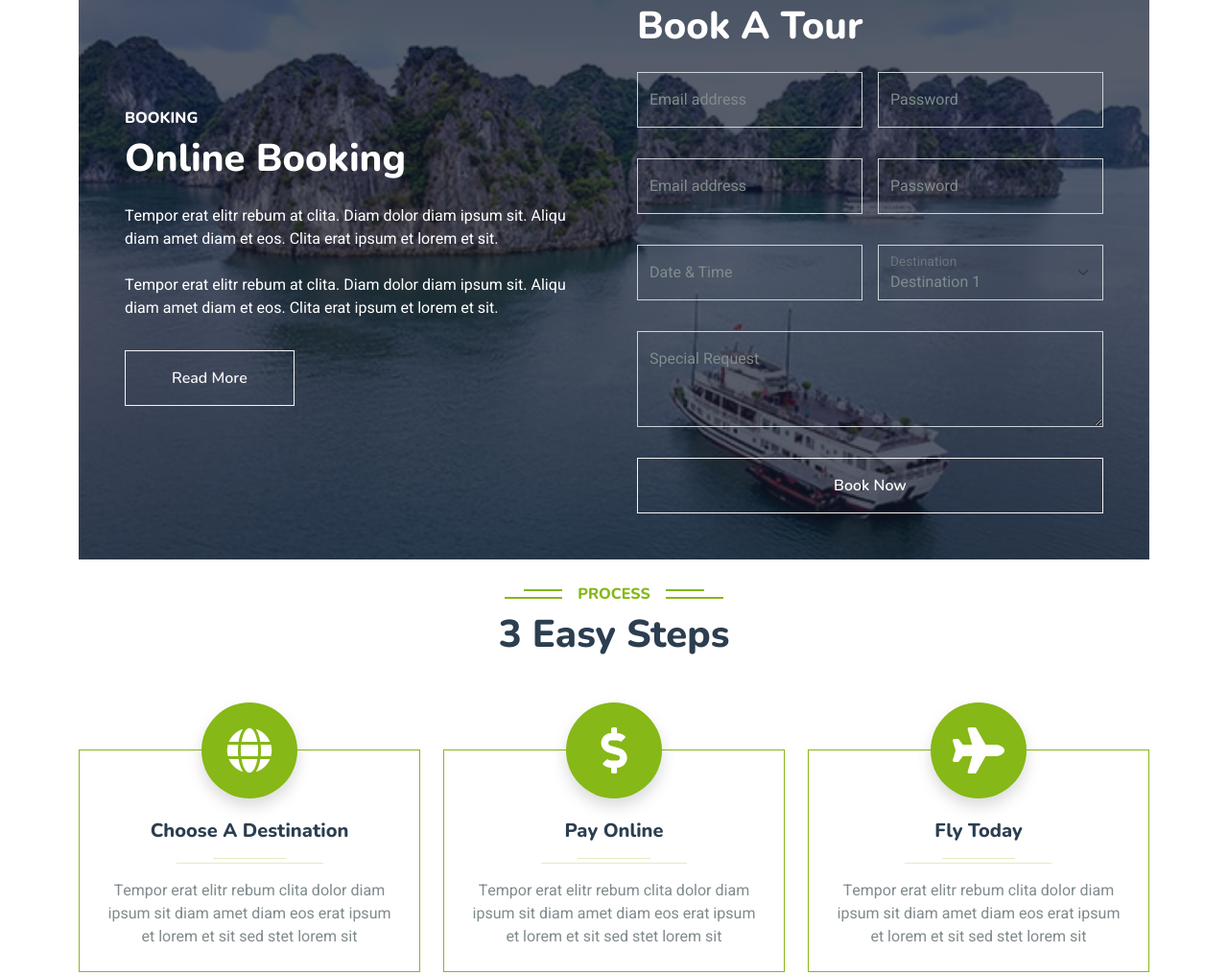
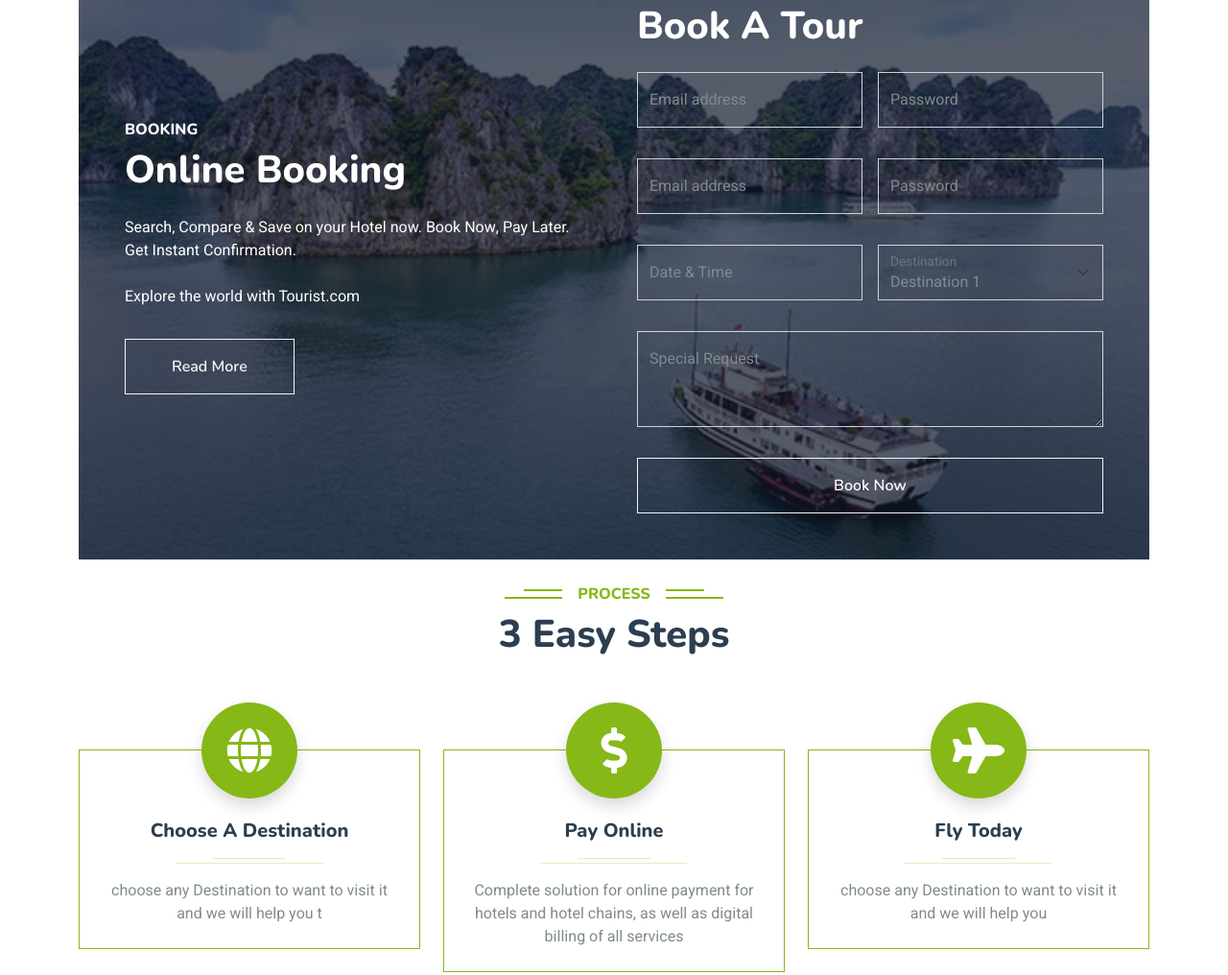
Before and after one commit to hebaibrahimahmed/bootstrap_project, a plain HTML site: page index.html in a window 1280 px wide. Shown: the part 3433-4449 px from the top of the page at 96% size. Drawn offline with nearby package versions, Linux system fonts and the light colour scheme.

Commit message:
final update

```diff
--- a/index.html
+++ b/index.html
@@ -359,10 +359,8 @@
               <div class="col-md-6  text-white ">
                 <h6 class="text-white text-uppercase">Booking</h6>
                 <h1 class="text-white mb-4">Online Booking</h1>
-                <p class="mb-4">Tempor erat elitr rebum at clita. Diam dolor diam ipsum sit. Aliqu diam amet diam et
-                  eos. Clita erat ipsum et lorem et sit.</p>
-                <p class="mb-4">Tempor erat elitr rebum at clita. Diam dolor diam ipsum sit. Aliqu diam amet diam et
-                  eos. Clita erat ipsum et lorem et sit.</p>
+                <p class="mb-4">Search, Compare & Save on your Hotel now. Book Now, Pay Later. Get Instant Confirmation.</p>
+                <p class="mb-4">Explore the world with Tourist.com</p>
                 <a href="" class="btn btn-outline-light px-5 py-3 mt-2">Read More</a>
 
               </div>
@@ -459,9 +457,8 @@
                 <h5 class="mt-4">Choose A Destination</h5>
                 <hr class="w-25 mx-auto bg-primary mb-1">
                 <hr class="w-50 mx-auto bg-primary mt-0">
-                <p class="mb-0">Tempor erat elitr rebum clita dolor diam ipsum sit diam amet diam eos erat
-                  ipsum et
-                  lorem et sit sed stet lorem sit</p>
+                <p class="mb-0">choose any Destination to want to visit it and we will help you
+                  t</p>
               </div>
             </div>
 
@@ -475,8 +472,8 @@
                 <h5 class="mt-4">Pay Online</h5>
                 <hr class="w-25 mx-auto bg-primary mb-1">
                 <hr class="w-50 mx-auto bg-primary mt-0">
-                <p class="mb-0">Tempor erat elitr rebum clita dolor diam ipsum sit diam amet diam eos erat ipsum et
-                  lorem et sit sed stet lorem sit</p>
+                <p class="mb-0">Complete solution for online payment for hotels and hotel chains,
+                  as well as digital billing of all services</p>
               </div>
             </div>
 
@@ -490,8 +487,7 @@
                 <h5 class="mt-4">Fly Today</h5>
                 <hr class="w-25 mx-auto bg-primary mb-1">
                 <hr class="w-50 mx-auto bg-primary mt-0">
-                <p class="mb-0">Tempor erat elitr rebum clita dolor diam ipsum sit diam amet diam eos erat ipsum et
-                  lorem et sit sed stet lorem sit</p>
+                <p class="mb-0"> choose any Destination to want to visit it and we will help you </p>
               </div>
             </div>
 
@@ -517,7 +513,7 @@
                     <a class="btn btn-square mx-1" href=""><i class="fab fa-instagram "></i></a>
 
                   </div>
-                  <h5 class="card-title " mb-0"">Full Name</h5>
+                  <h5 class="card-title  mb-0">Full Name</h5>
                   <p class="card-text">Designation</p>
                 </div>
               </div>
@@ -535,7 +531,7 @@
                     <a class="btn btn-square mx-1" href=""><i class="fab fa-instagram "></i></a>
 
                   </div>
-                  <h5 class="card-title " mb-0"">Full Name</h5>
+                  <h5 class="card-title  mb-0" >Full Name</h5>
                   <p class="card-text">Designation</p>
                 </div>
               </div>
@@ -552,7 +548,7 @@
                     <a class="btn btn-square mx-1" href=""><i class="fab fa-instagram "></i></a>
 
                   </div>
-                  <h5 class="card-title " mb-0"">Full Name</h5>
+                  <h5 class="card-title mb-0" >Full Name</h5>
                   <p class="card-text">Designation</p>
                 </div>
               </div>
@@ -569,7 +565,7 @@
                     <a class="btn btn-square mx-1" href=""><i class="fab fa-instagram "></i></a>
 
                   </div>
-                  <h5 class="card-title " mb-0"">Full Name</h5>
+                  <h5 class="card-title mb-0" >Full Name</h5>
                   <p class="card-text">Designation</p>
                 </div>
               </div>
```
